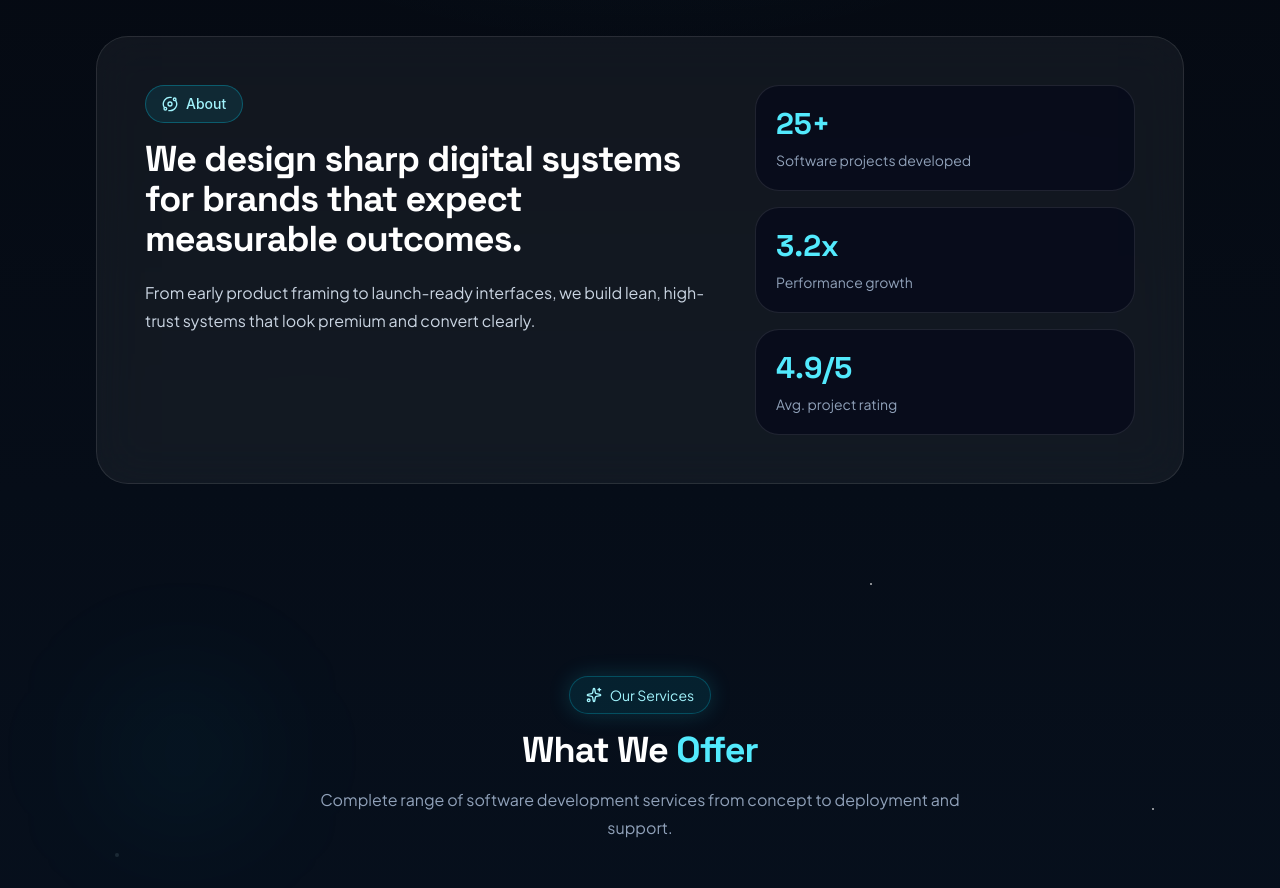
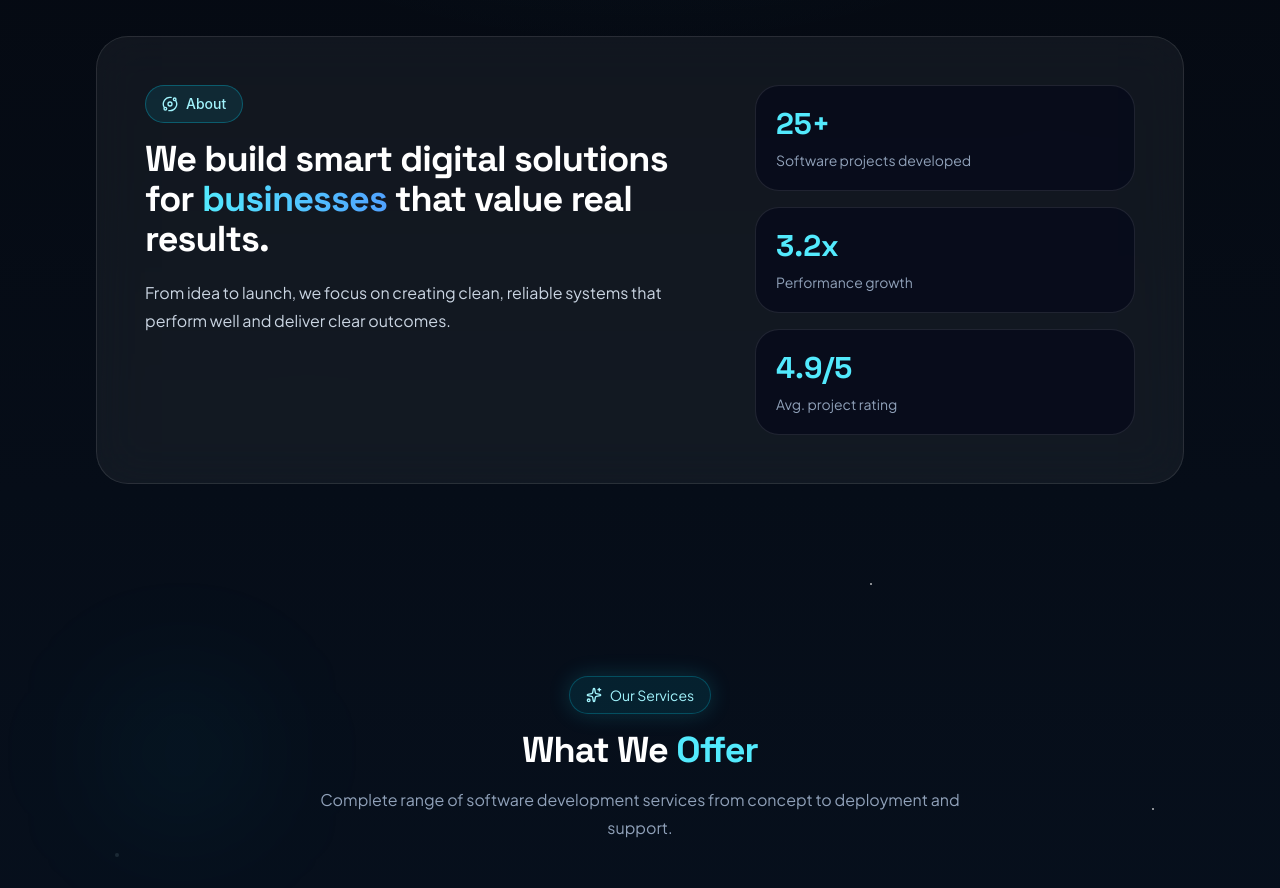
Before and after one commit to SurajChaurasia84/my-portfolio, a React (Vite) app: page / in a window 1280 px wide. Shown: the part 860-1748 px from the top of the page. Built offline with nearby package versions, Linux system fonts and the light colour scheme.

Commit message:
Updating about

```diff
--- a/src/App.jsx
+++ b/src/App.jsx
@@ -259,10 +259,10 @@ function App() {
                   About
                 </div>
                 <h2 className="max-w-xl font-['Space_Grotesk'] text-3xl font-bold tracking-tight text-white sm:text-4xl">
-                  We design sharp digital systems for brands that expect measurable outcomes.
+                  We build smart digital solutions for <span className="bg-linear-to-r from-cyan-300 to-blue-400 bg-clip-text text-transparent">businesses</span> that value real results.
                 </h2>
                 <p className="mt-5 max-w-2xl font-['Plus_Jakarta_Sans'] text-base leading-7 text-slate-300">
-                  From early product framing to launch-ready interfaces, we build lean, high-trust systems that look premium and convert clearly.
+                  From idea to launch, we focus on creating clean, reliable systems that perform well and deliver clear outcomes.
                 </p>
               </div>
 
```
